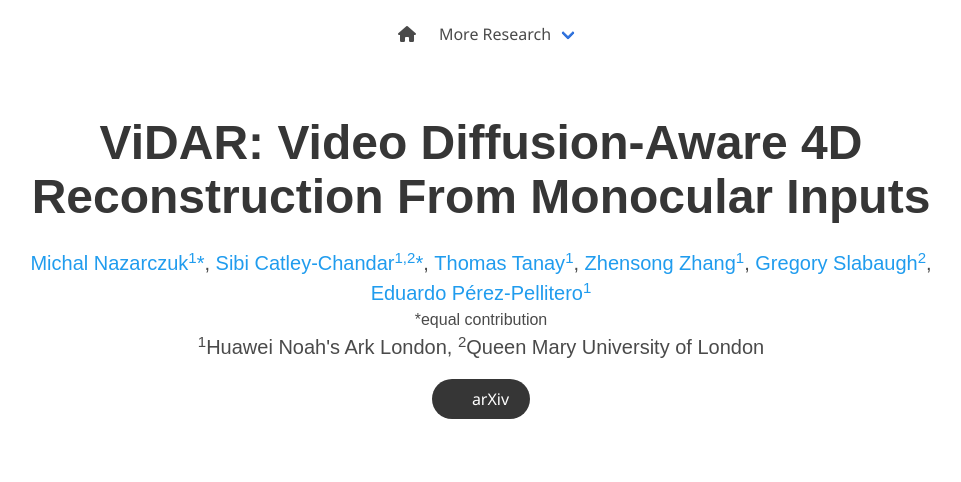
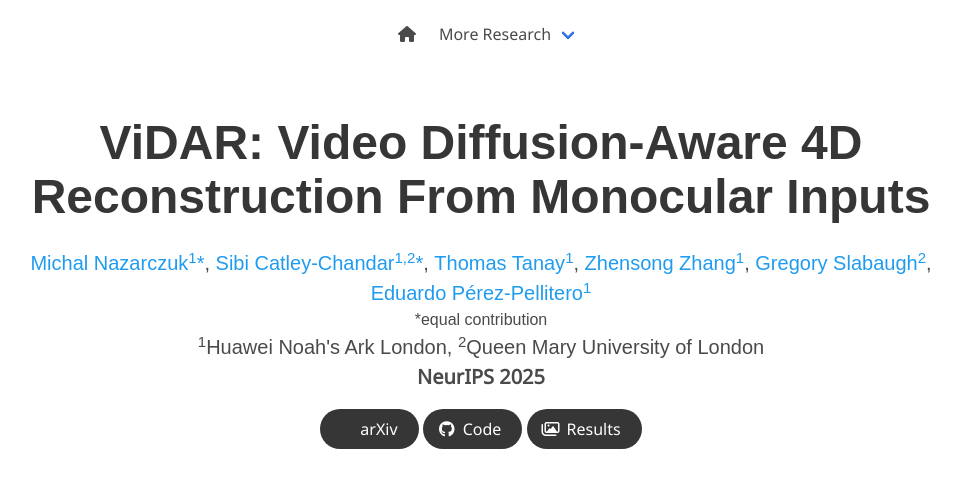
Before and after one commit to vidar-4d/vidar-4d.github.io, a plain HTML site: page index.html in a window 1280 px wide. Shown: the top 482 px of the page, without its empty margins (159-1120 px from the left). Drawn offline with nearby package versions, Linux system fonts and the light colour scheme; grey boxes are pictures that could not be loaded; some icons are missing; a web font is replaced by a local one.

Commit message:
Update index.html

```diff
--- a/index.html
+++ b/index.html
@@ -102,6 +102,11 @@
             <span class="author-block"><sup>1</sup>Huawei Noah's Ark London, <sup>2</sup>Queen Mary University of London</span>
           </div>
 
+
+          <div class="is-size-5 has-text-weight-bold" style="text-align: center">
+            NeurIPS 2025
+          </div>
+
           <div class="column has-text-centered">
             <div class="publication-links">
               <!-- <span class="link-block">
@@ -141,24 +146,24 @@
                   <span>Video</span>
                 </a>
               </span> -->
-              <!-- <span class="link-block">
-                <a href="https://github.com"
+              <span class="link-block">
+                <a href="https://github.com/vidar-4d/ViDAR"
                    class="external-link button is-normal is-rounded is-dark">
                   <span class="icon">
                       <i class="fab fa-github"></i>
                   </span>
                   <span>Code</span>
                   </a>
-              </span> -->
-              <!-- <span class="link-block">
-                <a href="https://huggingface.co/charge-benchmark/Charge" target="_blank"
+              </span>
+              <span class="link-block">
+                <a href="https://huggingface.co/datasets/vidar-4d/ViDAR-results" target="_blank"
                    class="external-link button is-normal is-rounded is-dark">
                   <span class="icon">
                       <i class="far fa-images"></i>
                   </span>
-                  <span>Data</span>
+                  <span>Results</span>
                   </a>
-              </span> -->
+              </span>
             </div>
 
           </div>
@@ -550,10 +555,10 @@
 <section class="section" id="BibTeX">
   <div class="container is-max-desktop content">
     <h2 class="title">BibTeX</h2>
-    <pre><code>@article{nazarczuk2024vidar,
+    <pre><code>@inproceedings{nazarczuk2025vidar,
   author    = {Nazarczuk, Michal and Catley-Chandar, Sibi and Tanay, Thomas and Zhang, Zhensong and Slabaugh, Gregory and Pérez-Pellitero, Eduardo},
   title     = {{ViDAR: Video Diffusion-Aware 4D Reconstruction From Monocular Inputs}},
-  journal   = {arXiv preprint: 2506.18792},
+  booktitle = {Advances in Neural Information Processing Systems},
   year      = {2025},
 }</code></pre>
   </div>
```
